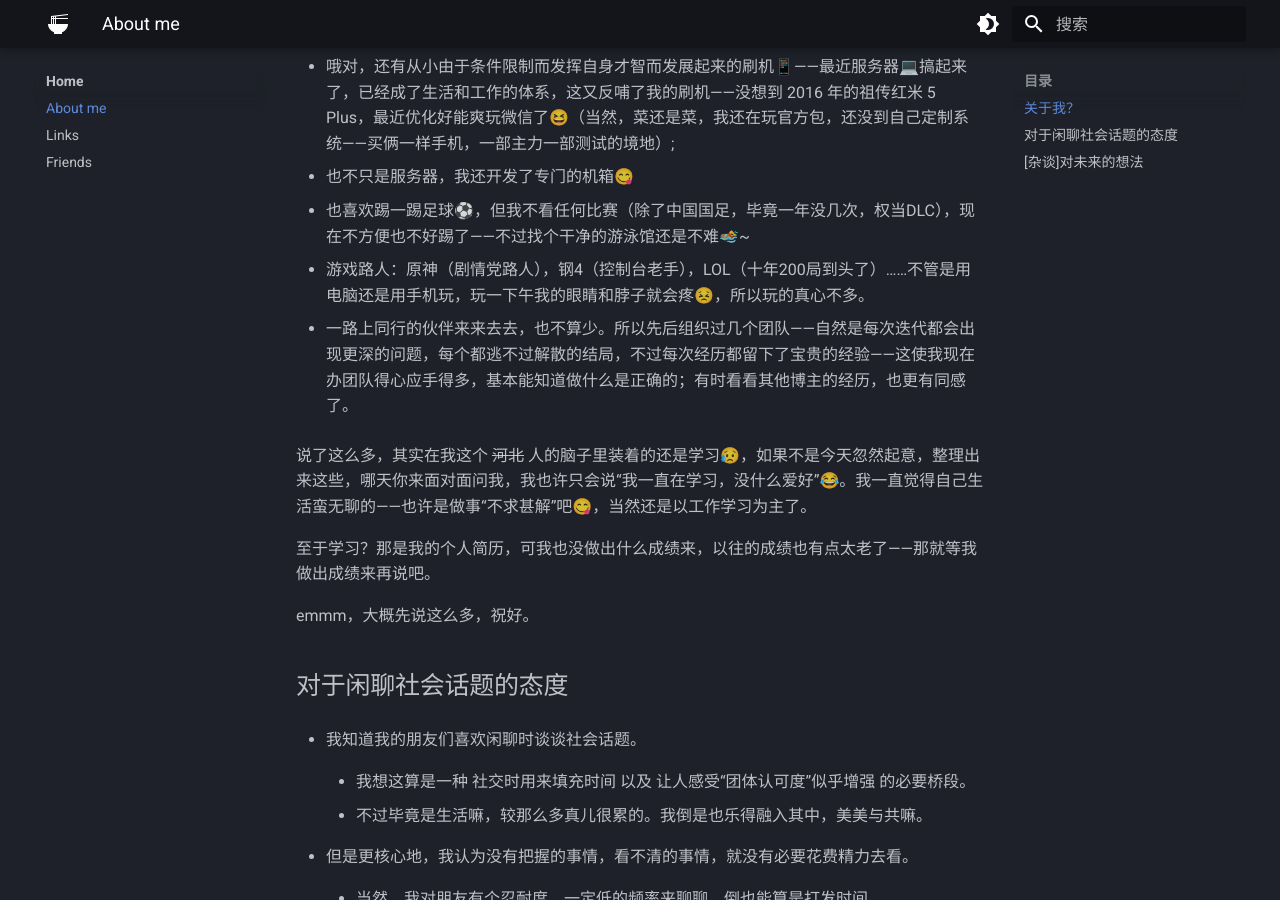
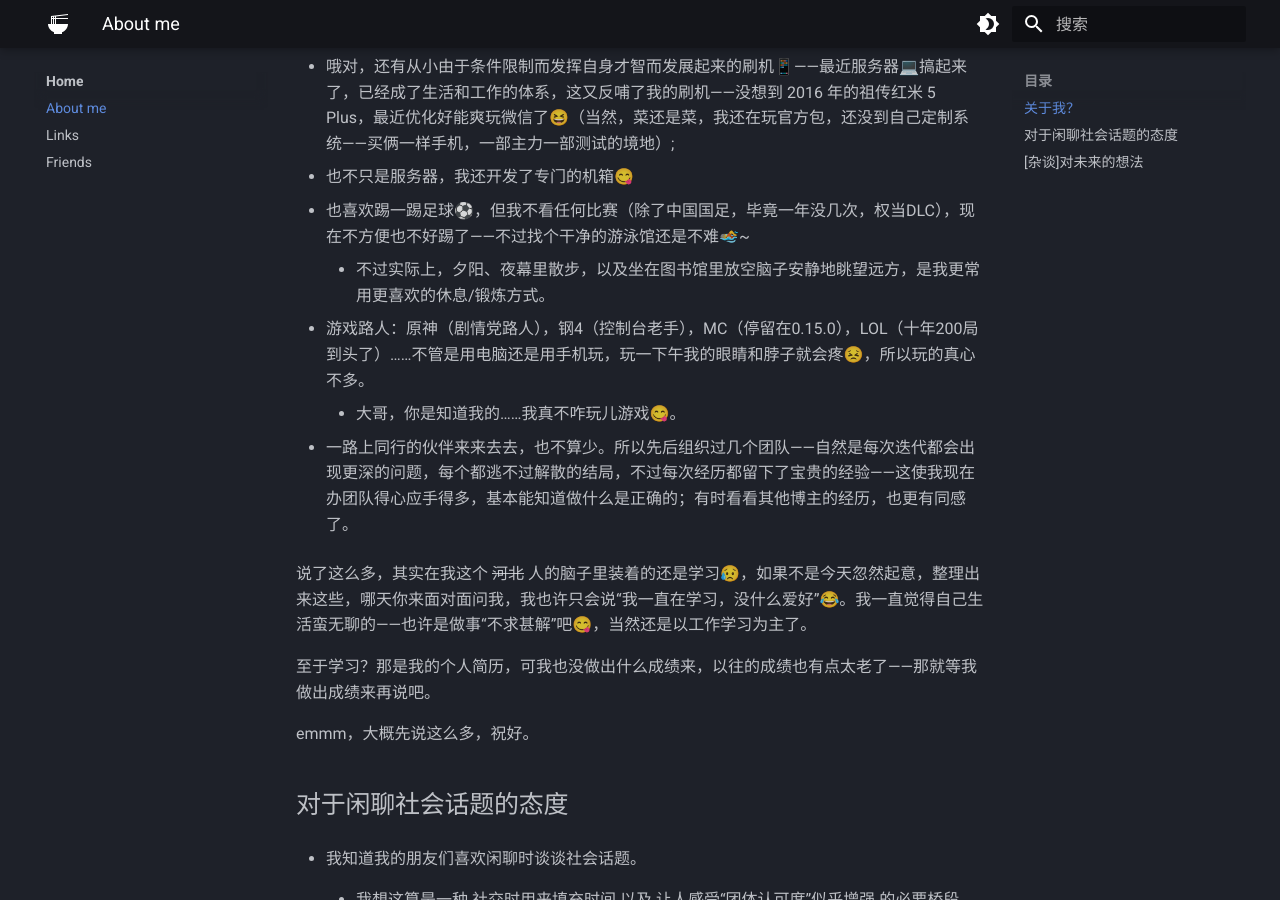
Before and after one commit to Haohahahaha/HomePage, an MkDocs documentation site: the page built from docs/me.md, in a window 1280 px wide and 900 px high, scrolled down 995 px. Built offline with MkDocs 1.6.1 and Material for MkDocs 9.7.7, drawn with Linux system fonts in a browser that asks for light colours.

Commit message:
2026-04-28_01:02:28 update

```diff
--- a/docs/me.md
+++ b/docs/me.md
@@ -1,6 +1,8 @@
 # About me
 
 ??? info "更新记录"
+
+    - 20260428: 微更新运动与游戏部分的叙述
 
     - 20260406：更新小杂谈--对未来的想法
 
@@ -39,8 +41,10 @@
 - 也不只是服务器，我还开发了专门的机箱😋
 
 - 也喜欢踢一踢足球⚽，但我不看任何比赛（除了中国国足，毕竟一年没几次，权当DLC），现在不方便也不好踢了——不过找个干净的游泳馆还是不难🏊‍~
+    - 不过实际上，夕阳、夜幕里散步，以及坐在图书馆里放空脑子安静地眺望远方，是我更常用更喜欢的休息/锻炼方式。
 
-- 游戏路人：原神（剧情党路人），钢4（控制台老手），LOL（十年200局到头了）……不管是用电脑还是用手机玩，玩一下午我的眼睛和脖子就会疼😣，所以玩的真心不多。
+- 游戏路人：原神（剧情党路人），钢4（控制台老手），MC（停留在0.15.0），LOL（十年200局到头了）……不管是用电脑还是用手机玩，玩一下午我的眼睛和脖子就会疼😣，所以玩的真心不多。
+    - 大哥，你是知道我的……我真不咋玩儿游戏😋。
 
 - 一路上同行的伙伴来来去去，也不算少。所以先后组织过几个团队——自然是每次迭代都会出现更深的问题，每个都逃不过解散的结局，不过每次经历都留下了宝贵的经验——这使我现在办团队得心应手得多，基本能知道做什么是正确的；有时看看其他博主的经历，也更有同感了。
 
```
Also changed, not shown: docs/links.md (+1 -1 lines).
